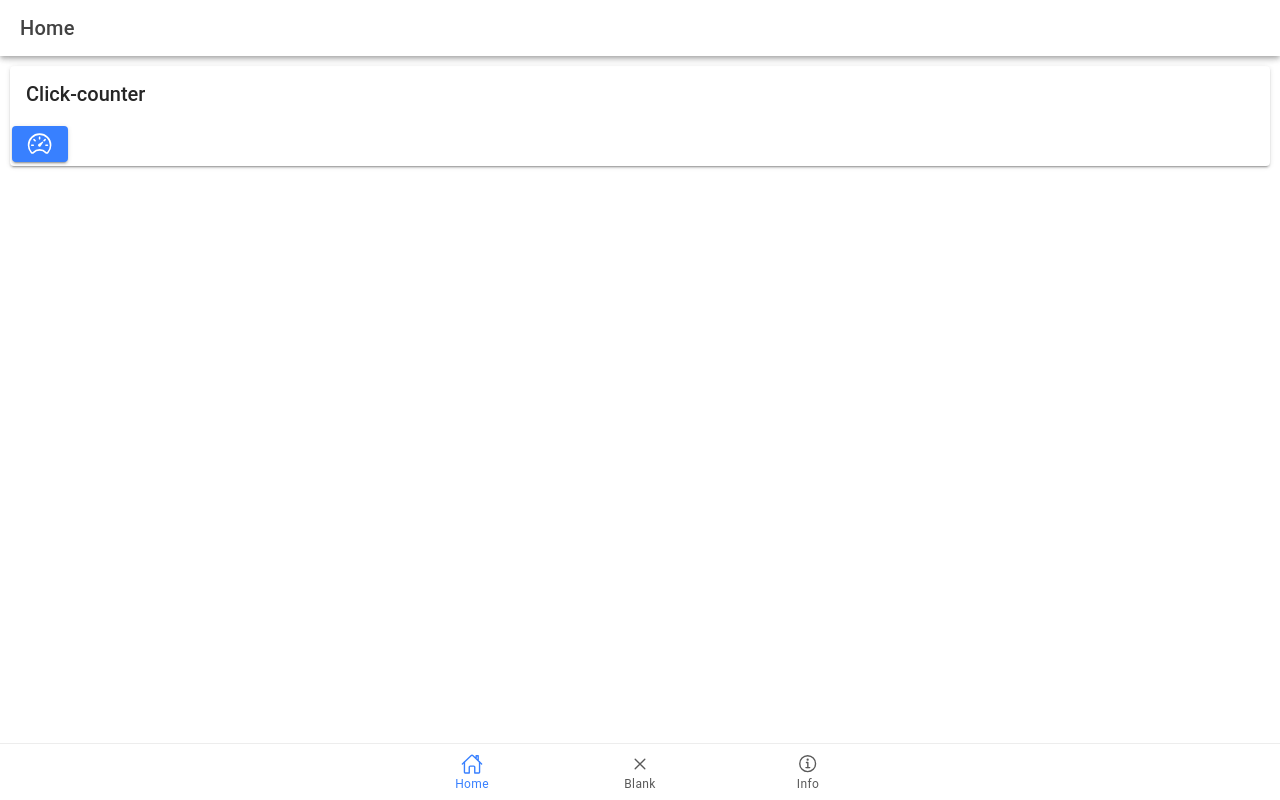
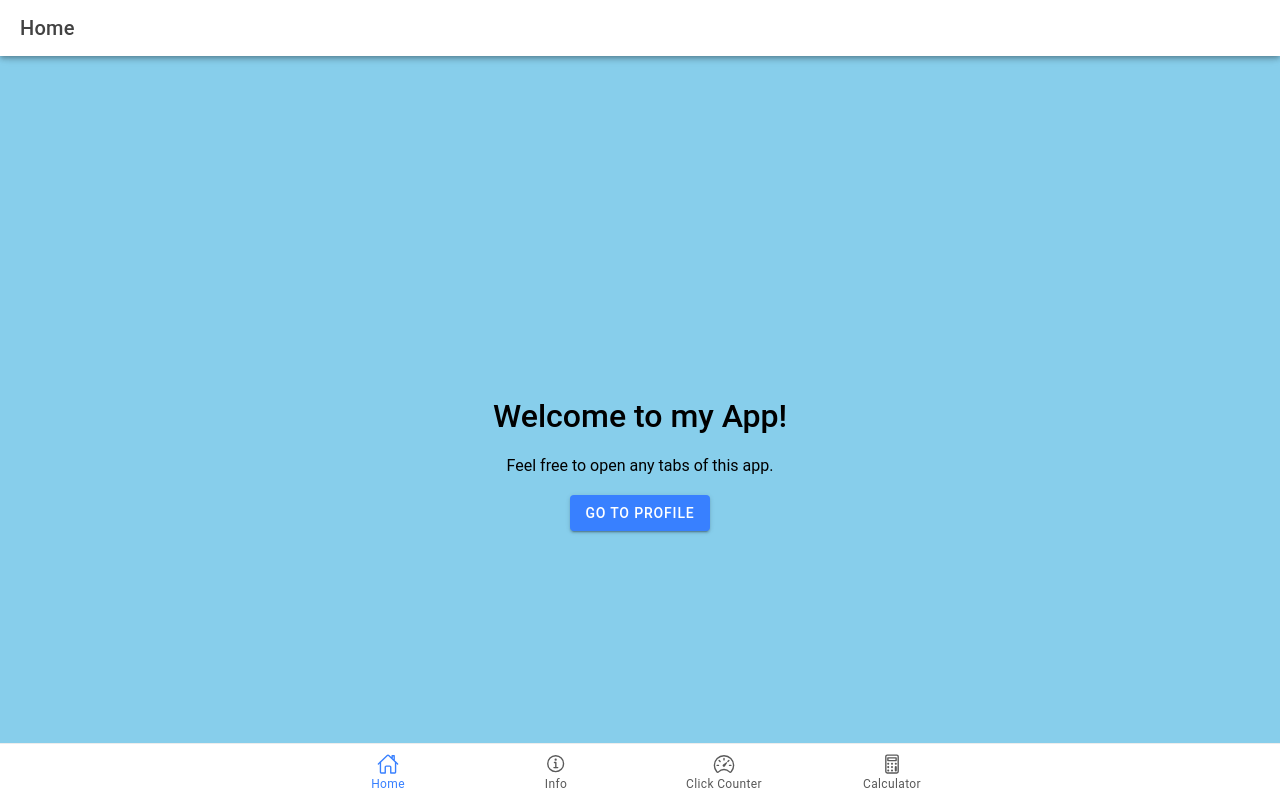
Before and after one commit to JhnDm/ion-t-Domo, a React (Vite) app: page /home in a window 1280 px wide. Built offline with nearby package versions, Linux system fonts and the light colour scheme.

Commit message:
change the positions of each apps

```diff
--- a/package.json
+++ b/package.json
@@ -44,7 +44,7 @@
     "eslint-plugin-react": "^7.32.2",
     "jsdom": "^22.1.0",
     "terser": "^5.4.0",
-    "typescript": "^5.1.6",
+    "typescript": "^5.4.5",
     "vite": "^5.0.0",
     "vitest": "^0.34.6"
   },
--- a/src/App.tsx
+++ b/src/App.tsx
@@ -66,16 +66,16 @@ const App: React.FC = () => (
             <IonIcon aria-hidden="true" icon={homeOutline} />
             <IonLabel>Home</IonLabel>
           </IonTabButton>
-          <IonTabButton tab="Profile" href="/profile">
+         {/*  <IonTabButton tab="Profile" href="/profile">
             <IonIcon aria-hidden="true" icon={closeOutline} />
             <IonLabel>Blank</IonLabel>
-          </IonTabButton>
+          </IonTabButton>*/}
           <IonTabButton tab="Profile" href="/profile">
             <IonIcon aria-hidden="true" icon={informationCircleOutline} />
             <IonLabel>Info</IonLabel>
           </IonTabButton>
 
-           {/*
+
           <IonTabButton tab="Click counter" href="/clickcounter">
             <IonIcon aria-hidden="true" icon={speedometerOutline} />
             <IonLabel>Click Counter</IonLabel>
@@ -83,7 +83,7 @@ const App: React.FC = () => (
           <IonTabButton tab="tab3" href="/calculator">
             <IonIcon aria-hidden="true" icon={calculatorOutline} />
             <IonLabel>Calculator</IonLabel>
-          </IonTabButton>*/}
+          </IonTabButton>
         </IonTabBar>
       </IonTabs>
     </IonReactRouter>
--- a/src/pages/calculator.tsx
+++ b/src/pages/calculator.tsx
@@ -32,6 +32,9 @@ const Calculator: React.FC = () => {
         </IonToolbar>
       </IonHeader>
       <IonContent fullscreen>
+        <br />
+        <br />
+        <br />
       <div className="calculator">
       <input className="expression" value={expression} readOnly />
       <div className="buttons">
--- a/src/pages/clickcounter.tsx
+++ b/src/pages/clickcounter.tsx
@@ -1,8 +1,6 @@
 import React, { useState } from 'react';
-import { IonContent, IonHeader, IonPage, IonTitle, IonToolbar, IonButton, } from '@ionic/react';
-import ExploreContainer from '../components/ExploreContainer';
+import { IonContent, IonHeader, IonPage, IonTitle, IonToolbar, IonButton } from '@ionic/react';
 import './clickcounter.css';
-
 
 const ClickCounter: React.FC = () => {
   const [count, setCount] = useState(0);
@@ -11,13 +9,21 @@ import './clickcounter.css';
     setCount(count + 1);
   };
 
-
   return (
     <IonPage>
+      <IonHeader>
+        <IonToolbar>
+          <IonTitle>Click Counter</IonTitle>
+        </IonToolbar>
+      </IonHeader>
+
       <IonContent>
-      <h2>Click Counter</h2>
-      <p>Number of clicks: {count}</p>
+       <br />
+       <br />
+       <br />
+        <center><p>Number of clicks: {count}</p>
         <IonButton onClick={handleClick}>Click me</IonButton>
+        </center>
       </IonContent>
     </IonPage>
   );
--- a/src/pages/home.tsx
+++ b/src/pages/home.tsx
@@ -1,29 +1,41 @@
 import React from 'react';
-import { IonButton, IonCard, IonCardContent, IonCardHeader, IonCardTitle, IonHeader, IonToolbar, IonTitle, IonIcon } from '@ionic/react';
-import { speedometerOutline } from 'ionicons/icons';
-import { Link } from 'react-router-dom'; // Import Link from react-router-dom
+import {
+  IonContent,
+  IonHeader,
+  IonPage,
+  IonTitle,
+  IonToolbar,
+  IonButton,
+} from '@ionic/react';
+import { useHistory } from 'react-router-dom'; // Import useHistory hook
 
-function home() {
+import './home.css';
+
+const Home: React.FC = () => {
+  const history = useHistory(); // Initialize useHistory hook
+
+  const navigateToProfile = () => {
+    history.push('/profile'); // Navigate to the '/profile' route
+  };
+
   return (
-    <>
+    <IonPage>
       <IonHeader>
         <IonToolbar>
           <IonTitle>Home</IonTitle>
         </IonToolbar>
       </IonHeader>
+      <IonContent fullscreen>
+        <div className="welcome-text">
+          <h1>Welcome to my App!</h1>
+          <p>Feel free to open any tabs of this app.</p>
+          {/* Use navigateToProfile function on button click */}
+          <IonButton onClick={navigateToProfile} color="primary">Go to Profile</IonButton>
+          {/* Use routerLink to navigate to '/about' page */}
+        </div>
+      </IonContent>
+    </IonPage>
+  );
+};
 
-      <IonCard>
-        <IonCardHeader>
-          <IonCardTitle>Click-counter</IonCardTitle>
-        </IonCardHeader>
-        {/* Example button with icon */}
-        <Link to="/clickcounter"><IonButton>
-            <IonIcon slot="icon-only" icon={speedometerOutline} />
-          </IonButton>
-        </Link>
-      </IonCard>
-    </>
-  );
-}
-
-export default home;
+export default Home;
```
Also changed, not shown: 1 other file (tests, documents, lock files or other folders). Lines whose indentation alone changed are shown as unchanged.
